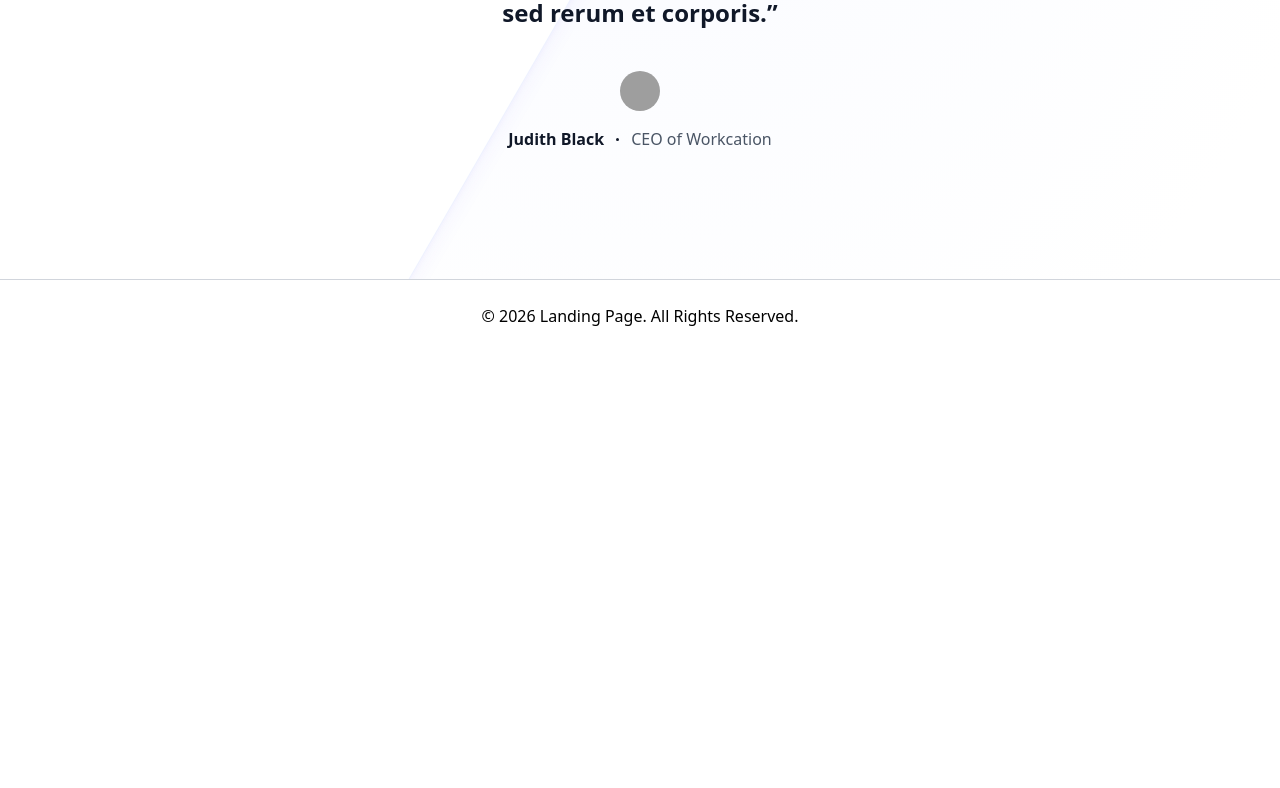
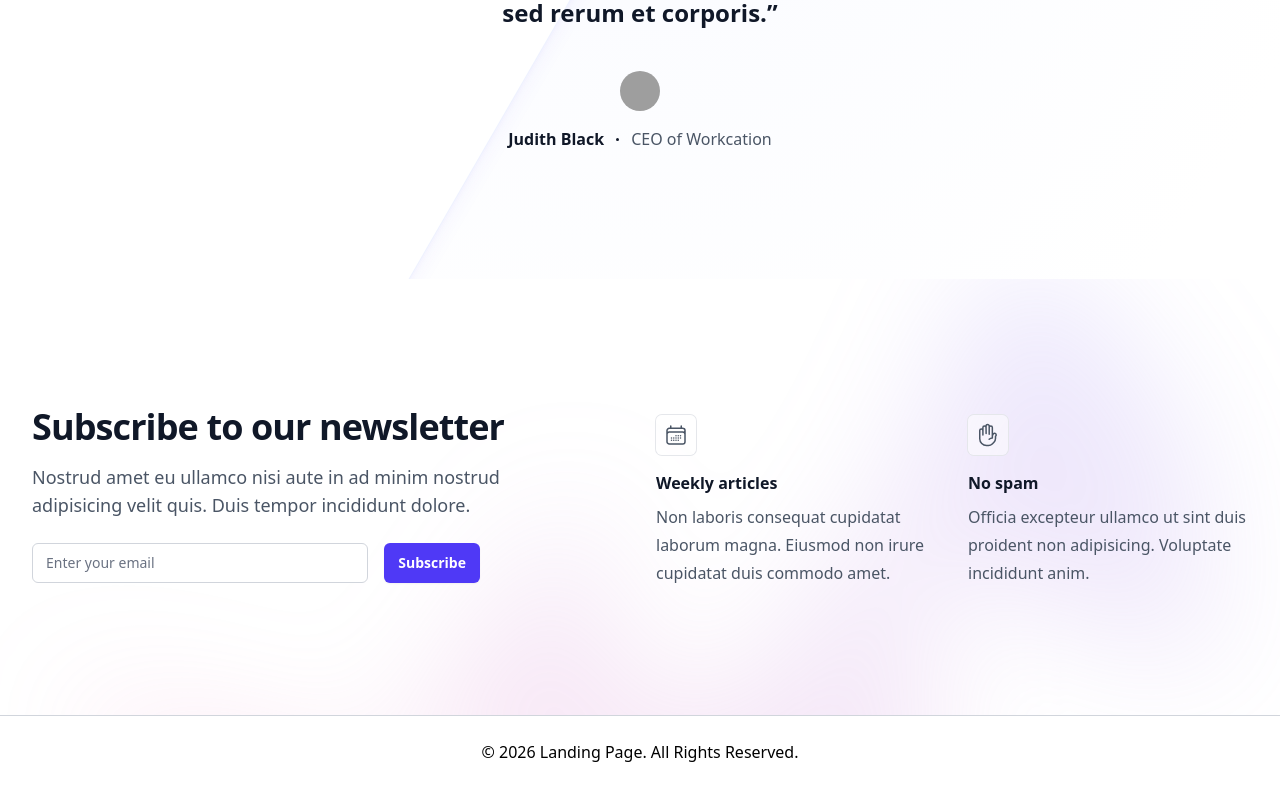
Before and after one commit to shoai6ahmed/react-landing-page, a React (Vite) app: page / in a window 1280 px wide. Shown: the part 4199-4987 px from the top of the page. Before the commit the page ends 4551 px from the top, so only its background shows below. Built offline with nearby package versions, Linux system fonts and the light colour scheme; grey boxes are pictures that could not be loaded.

Commit message:
Newsletter Section Added

```diff
--- a/src/App.jsx
+++ b/src/App.jsx
@@ -7,6 +7,7 @@ import StatSection from './components/StatSection';
 import PricingSection from './components/PricingSection';
 import ReviewSection from './components/ReviewSection';
 import ActionSection from './components/ActionSection';
+import NewsletterSection from './components/NewsletterSection';
 import Footer from './components/Footer';
 
 function App() {
@@ -21,6 +22,7 @@ function App() {
       <PricingSection />
       <ActionSection />
       <ReviewSection />
+      <NewsletterSection />
       <Footer />
     </>
   );
--- /dev/null
+++ b/src/components/NewsletterSection.jsx
@@ -0,0 +1,70 @@
+import { CalendarDaysIcon, HandRaisedIcon } from '@heroicons/react/24/outline';
+
+export default function NewsletterSection() {
+  return (
+    <div className="relative isolate overflow-hidden bg-white py-16 sm:py-24 lg:py-32 dark:bg-gray-900">
+      <div className="mx-auto max-w-7xl px-6 lg:px-8">
+        <div className="mx-auto grid max-w-2xl grid-cols-1 gap-x-8 gap-y-16 lg:max-w-none lg:grid-cols-2">
+          <div className="max-w-xl lg:max-w-lg">
+            <h2 className="text-4xl font-semibold tracking-tight text-gray-900 dark:text-white">
+              Subscribe to our newsletter
+            </h2>
+            <p className="mt-4 text-lg text-gray-600 dark:text-gray-300">
+              Nostrud amet eu ullamco nisi aute in ad minim nostrud adipisicing velit quis. Duis tempor incididunt
+              dolore.
+            </p>
+            <div className="mt-6 flex max-w-md gap-x-4">
+              <label htmlFor="email-address" className="sr-only">
+                Email address
+              </label>
+              <input
+                id="email-address"
+                name="email"
+                type="email"
+                required
+                placeholder="Enter your email"
+                autoComplete="email"
+                className="min-w-0 flex-auto rounded-md bg-white px-3.5 py-2 text-base text-gray-900 outline-1 -outline-offset-1 outline-gray-300 placeholder:text-gray-500 focus:outline-2 focus:-outline-offset-2 focus:outline-primary sm:text-sm/6 dark:bg-white/5 dark:text-white dark:outline-white/10 dark:focus:outline-secondary"
+              />
+              <button
+                type="submit"
+                className="flex-none rounded-md cursor-pointer bg-primary px-3.5 py-2.5 text-sm font-semibold text-white shadow-xs hover:bg-secondary focus-visible:outline-2 focus-visible:outline-offset-2 focus-visible:outline-primary dark:bg-secondary dark:hover:bg-primary dark:focus-visible:outline-secondary"
+              >
+                Subscribe
+              </button>
+            </div>
+          </div>
+          <dl className="grid grid-cols-1 gap-x-8 gap-y-10 sm:grid-cols-2 lg:pt-2">
+            <div className="flex flex-col items-start">
+              <div className="rounded-md bg-white/50 p-2 ring-1 ring-gray-200 dark:bg-white/5 dark:ring-white/10">
+                <CalendarDaysIcon aria-hidden="true" className="size-6 text-gray-600 dark:text-white" />
+              </div>
+              <dt className="mt-4 text-base font-semibold text-gray-900 dark:text-white">Weekly articles</dt>
+              <dd className="mt-2 text-base/7 text-gray-600 dark:text-gray-400">
+                Non laboris consequat cupidatat laborum magna. Eiusmod non irure cupidatat duis commodo amet.
+              </dd>
+            </div>
+            <div className="flex flex-col items-start">
+              <div className="rounded-md bg-white/50 p-2 ring-1 ring-gray-200 dark:bg-white/5 dark:ring-white/10">
+                <HandRaisedIcon aria-hidden="true" className="size-6 text-gray-600 dark:text-white" />
+              </div>
+              <dt className="mt-4 text-base font-semibold text-gray-900 dark:text-white">No spam</dt>
+              <dd className="mt-2 text-base/7 text-gray-600 dark:text-gray-400">
+                Officia excepteur ullamco ut sint duis proident non adipisicing. Voluptate incididunt anim.
+              </dd>
+            </div>
+          </dl>
+        </div>
+      </div>
+      <div aria-hidden="true" className="absolute top-0 left-1/2 -z-10 -translate-x-1/2 blur-3xl xl:-top-6">
+        <div
+          style={{
+            clipPath:
+              'polygon(74.1% 44.1%, 100% 61.6%, 97.5% 26.9%, 85.5% 0.1%, 80.7% 2%, 72.5% 32.5%, 60.2% 62.4%, 52.4% 68.1%, 47.5% 58.3%, 45.2% 34.5%, 27.5% 76.7%, 0.1% 64.9%, 17.9% 100%, 27.6% 76.8%, 76.1% 97.7%, 74.1% 44.1%)',
+          }}
+          className="aspect-1155/678 w-288.75 bg-linear-to-tr from-[#ff80b5] to-[#9089fc] opacity-20 dark:opacity-30"
+        />
+      </div>
+    </div>
+  )
+}
```
